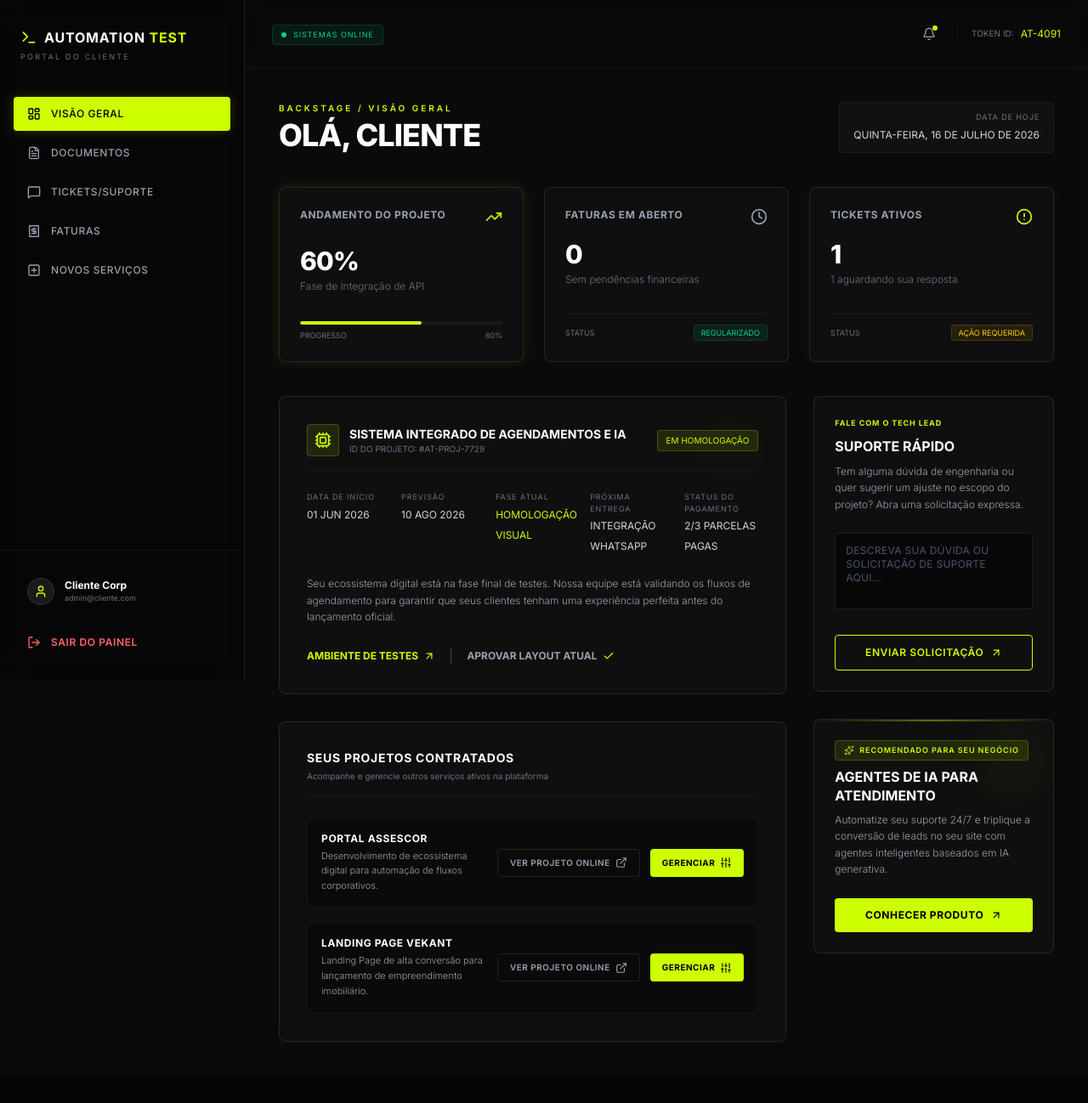
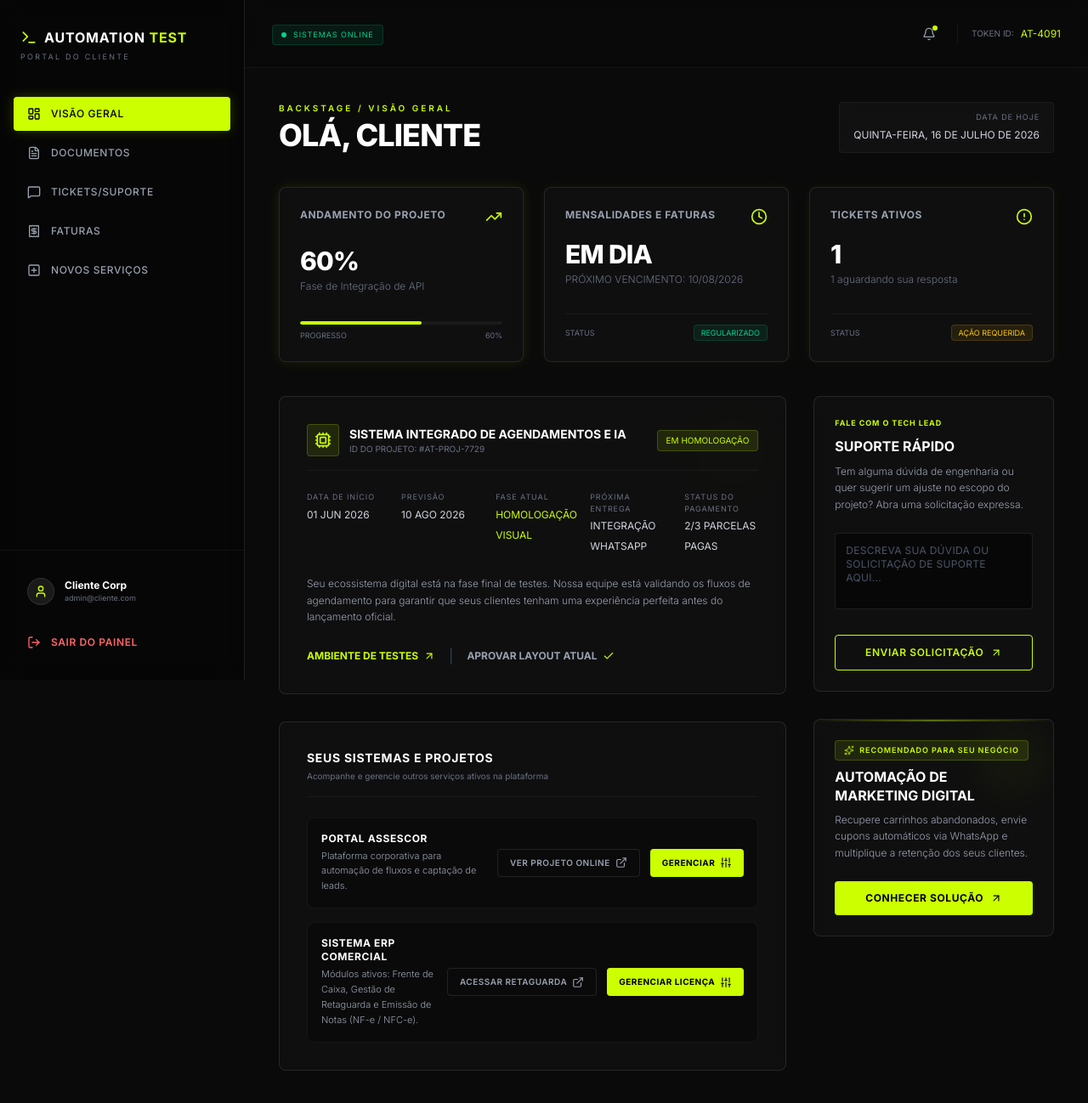
Before and after one commit to wlidemberg/automation-test, a React (Vite) app: page /dashboard in a window 1280 px wide. Shown: the whole page at 85% size. Before the commit the page ends 1266 px from the top, so only its background shows below. Built offline with nearby package versions, Linux system fonts and the light colour scheme.

Commit message:
feat: estrutura lista de projetos e erp white label com foco em mensalidades e card de upsell no dashboard"

```diff
--- a/src/pages/Dashboard/Overview.tsx
+++ b/src/pages/Dashboard/Overview.tsx
@@ -38,14 +38,14 @@ export default function Overview() {
       glow: 'shadow-[0_0_15px_rgba(204,255,0,0.1)]'
     },
     {
-      title: 'Faturas em Aberto',
-      value: '0',
-      description: 'Sem pendências financeiras',
+      title: 'Mensalidades e Faturas',
+      value: 'Em Dia',
+      description: 'PRÓXIMO VENCIMENTO: 10/08/2026',
       status: 'clean',
       progress: null,
       icon: Clock,
-      color: 'text-gray-400',
-      glow: ''
+      color: 'text-brand-neon',
+      glow: 'shadow-[0_0_15px_rgba(204,255,0,0.05)]'
     },
     {
       title: 'Tickets Ativos',
@@ -230,11 +230,11 @@ export default function Overview() {
             </div>
           </div>
 
-          {/* Seus Projetos Contratados */}
+          {/* Seus Sistemas e Projetos */}
           <div className="bg-zinc-900/40 border border-white/10 rounded-lg p-6 sm:p-8 backdrop-blur-sm space-y-6">
             <div className="border-b border-white/5 pb-4">
               <h3 className="font-space font-bold text-white text-sm uppercase tracking-wider">
-                SEUS PROJETOS CONTRATADOS
+                SEUS SISTEMAS E PROJETOS
               </h3>
               <p className="text-[10px] text-gray-500 font-mono mt-1">
                 Acompanhe e gerencie outros serviços ativos na plataforma
@@ -246,14 +246,18 @@ export default function Overview() {
                 {
                   id: 'portal-assescor',
                   name: 'PORTAL ASSESCOR',
-                  description: 'Desenvolvimento de ecossistema digital para automação de fluxos corporativos.',
-                  url: 'https://www.assescor.com.br'
+                  description: 'Plataforma corporativa para automação de fluxos e captação de leads.',
+                  url: 'https://www.assescor.com.br',
+                  btn1Label: 'Ver Projeto Online',
+                  btn2Label: 'Gerenciar'
                 },
                 {
-                  id: 'landing-page-vekant',
-                  name: 'LANDING PAGE VEKANT',
-                  description: 'Landing Page de alta conversão para lançamento de empreendimento imobiliário.',
-                  url: 'https://www.vekant.com.br'
+                  id: 'erp-comercial',
+                  name: 'SISTEMA ERP COMERCIAL',
+                  description: 'Módulos ativos: Frente de Caixa, Gestão de Retaguarda e Emissão de Notas (NF-e / NFC-e).',
+                  url: 'https://erp.automationtest.com',
+                  btn1Label: 'Acessar Retaguarda',
+                  btn2Label: 'Gerenciar Licença'
                 }
               ].map((proj) => (
                 <div
@@ -276,14 +280,14 @@ export default function Overview() {
                       rel="noopener noreferrer"
                       className="flex-1 sm:flex-none inline-flex items-center justify-center gap-1.5 px-3.5 py-2 border border-white/10 text-[10px] tracking-wider font-semibold rounded hover:bg-white/5 transition-all text-gray-400 hover:text-white font-mono uppercase"
                     >
-                      Ver Projeto Online
+                      {proj.btn1Label}
                       <ExternalLink className="w-3.5 h-3.5" />
                     </a>
                     <Link
                       to={`/dashboard/projeto/${proj.id}`}
                       className="flex-1 sm:flex-none inline-flex items-center justify-center gap-1.5 px-3.5 py-2 bg-brand-neon text-black text-[10px] tracking-wider font-bold rounded hover:shadow-[0_0_10px_rgba(204,255,0,0.3)] transition-all uppercase"
                     >
-                      Gerenciar
+                      {proj.btn2Label}
                       <Sliders className="w-3.5 h-3.5" />
                     </Link>
                   </div>
@@ -331,18 +335,18 @@ export default function Overview() {
                 Recomendado Para Seu Negócio
               </span>
               <h3 className="font-space font-bold text-white text-base uppercase leading-snug">
-                AGENTES DE IA PARA ATENDIMENTO
+                AUTOMAÇÃO DE MARKETING DIGITAL
               </h3>
               <p className="font-sans text-xs text-gray-400 font-light leading-relaxed">
-                Automatize seu suporte 24/7 e triplique a conversão de leads no seu site com agentes inteligentes baseados em IA generativa.
+                Recupere carrinhos abandonados, envie cupons automáticos via WhatsApp e multiplique a retenção dos seus clientes.
               </p>
             </div>
 
             <Link
-              to="/produtos/agentes-de-ia-para-atendimento"
+              to="/produtos/automacoes"
               className="w-full py-3 bg-brand-neon text-black font-bold rounded text-xs tracking-wider uppercase hover:shadow-[0_0_15px_rgba(204,255,0,0.4)] transition-all duration-300 flex items-center justify-center gap-2"
             >
-              Conhecer Produto
+              Conhecer Solução
               <ArrowUpRight className="w-3.5 h-3.5" />
             </Link>
           </div>
--- a/src/pages/Dashboard/ProjectDetail.tsx
+++ b/src/pages/Dashboard/ProjectDetail.tsx
@@ -20,7 +20,7 @@ export default function ProjectDetail() {
   const projectDetails = {
     'portal-assescor': {
       name: 'PORTAL ASSESCOR',
-      description: 'Desenvolvimento de ecossistema digital para automação de fluxos corporativos.',
+      description: 'Plataforma corporativa para automação de fluxos e captação de leads.',
       inicio: '12 Out 2025',
       entrega: '25 Fev 2026',
       status: 'Concluído & Entregue',
@@ -32,18 +32,18 @@ export default function ProjectDetail() {
         { name: 'Lançamento', status: 'done', desc: 'Deploy final e transferência de DNS' }
       ]
     },
-    'landing-page-vekant': {
-      name: 'LANDING PAGE VEKANT',
-      description: 'Landing Page de alta conversão para lançamento de empreendimento imobiliário.',
-      inicio: '10 Jan 2026',
-      entrega: '15 Fev 2026',
-      status: 'Concluído & Entregue',
+    'erp-comercial': {
+      name: 'SISTEMA ERP COMERCIAL',
+      description: 'Módulos ativos: Frente de Caixa, Gestão de Retaguarda e Emissão de Notas (NF-e / NFC-e).',
+      inicio: '01 Mar 2026',
+      entrega: 'Recorrência Mensal',
+      status: 'Licença Ativa',
       fases: [
-        { name: 'Wireframes & Cópia', status: 'done', desc: 'Estruturação de blocos e copy focado em conversão' },
-        { name: 'Design Visual UI', status: 'done', desc: 'Criação do layout estético no Figma' },
-        { name: 'Codificação Estática', status: 'done', desc: 'Programação otimizada em Tailwind CSS' },
-        { name: 'Otimização Lighthouse', status: 'done', desc: 'Configuração de SEO e carregamento menor que 1s' },
-        { name: 'Lançamento', status: 'done', desc: 'Deploy em CDN global e vinculação de domínio' }
+        { name: 'Ativação da Infraestrutura', status: 'done', desc: 'Provisionamento de servidores e banco de dados isolado' },
+        { name: 'Configuração Fiscal & Notas', status: 'done', desc: 'Parametrização de alíquotas de impostos e certificados fiscais (NF-e / NFC-e)' },
+        { name: 'Importação de Cadastros', status: 'done', desc: 'Migração de clientes, fornecedores e produtos para a nova base' },
+        { name: 'Treinamento da Equipe', status: 'done', desc: 'Capacitação prática para operadores de caixa e faturamento' },
+        { name: 'Operação em Produção', status: 'done', desc: 'Sistemas ativos 24/7 com suporte dedicado de retaguarda' }
       ]
     }
   }
```
Also changed, not shown: documentacao/levantamento_requisitos.md (+2 -2 lines), 1 other file (tests, documents, lock files or other folders).
